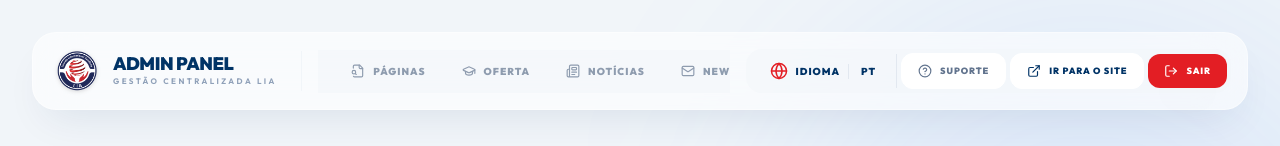
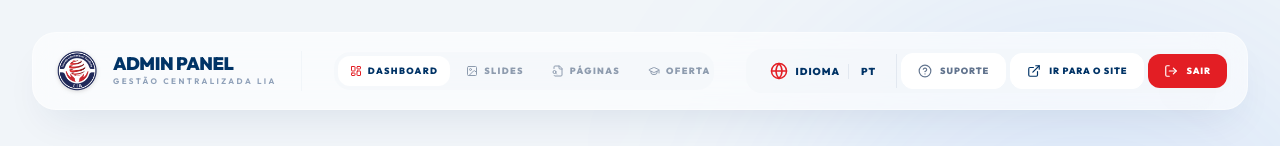
Before and after one commit to adilsambu280502/lia-platform, a React (Vite) app: page /admin in a window 1280 px wide. Shown: the top 146 px of the page. Built offline with nearby package versions, Linux system fonts and the light colour scheme; sample sign-in values are in the browser's storage.

Commit message:
UI Polish: Optimized Admin Tabs spacing to prevent Slide button cutoff and improved header layout.

```diff
--- a/src/components/AdminDashboard.tsx
+++ b/src/components/AdminDashboard.tsx
@@ -52,20 +52,20 @@ export const AdminDashboard: React.FC<AdminDashboardProps> = ({ onLogout, onOpen
           </div>
         </div>
 
-        {/* Dynamic Tabs Navigation - Scrollable if needed */}
-        <nav className="flex justify-center overflow-x-auto no-scrollbar px-4">
-          <div className="flex items-center space-x-1 bg-slate-100/50 p-1 rounded-2xl w-fit">
+        {/* Dynamic Tabs Navigation - Optimized for space and visibility */}
+        <nav className="flex justify-center flex-1 min-w-0 px-2 lg:px-4">
+          <div className="flex items-center space-x-1 bg-slate-100/50 p-1 rounded-2xl w-full max-w-3xl overflow-x-auto no-scrollbar scroll-smooth shadow-inner-sm">
             {tabs.map((tab) => (
               <button
                 key={tab.id}
                 onClick={() => setActiveTab(tab.id)}
-                className={`flex items-center space-x-2 px-4 py-2.5 rounded-xl text-[10px] font-black transition-all duration-300 whitespace-nowrap uppercase tracking-widest ${
+                className={`flex items-center space-x-1.5 px-3 py-2 rounded-xl text-[9px] font-black transition-all duration-300 whitespace-nowrap uppercase tracking-[0.15em] shrink-0 ${
                   activeTab === tab.id
                     ? 'bg-white text-lia-navy shadow-premium'
                     : 'text-slate-500 hover:text-slate-700 hover:bg-white/50 opacity-70 hover:opacity-100'
                 }`}
               >
-                <tab.icon size={14} className={activeTab === tab.id ? 'text-lia-red' : ''} />
+                <tab.icon size={12} className={activeTab === tab.id ? 'text-lia-red' : ''} />
                 <span>{tab.label}</span>
               </button>
             ))}
```
